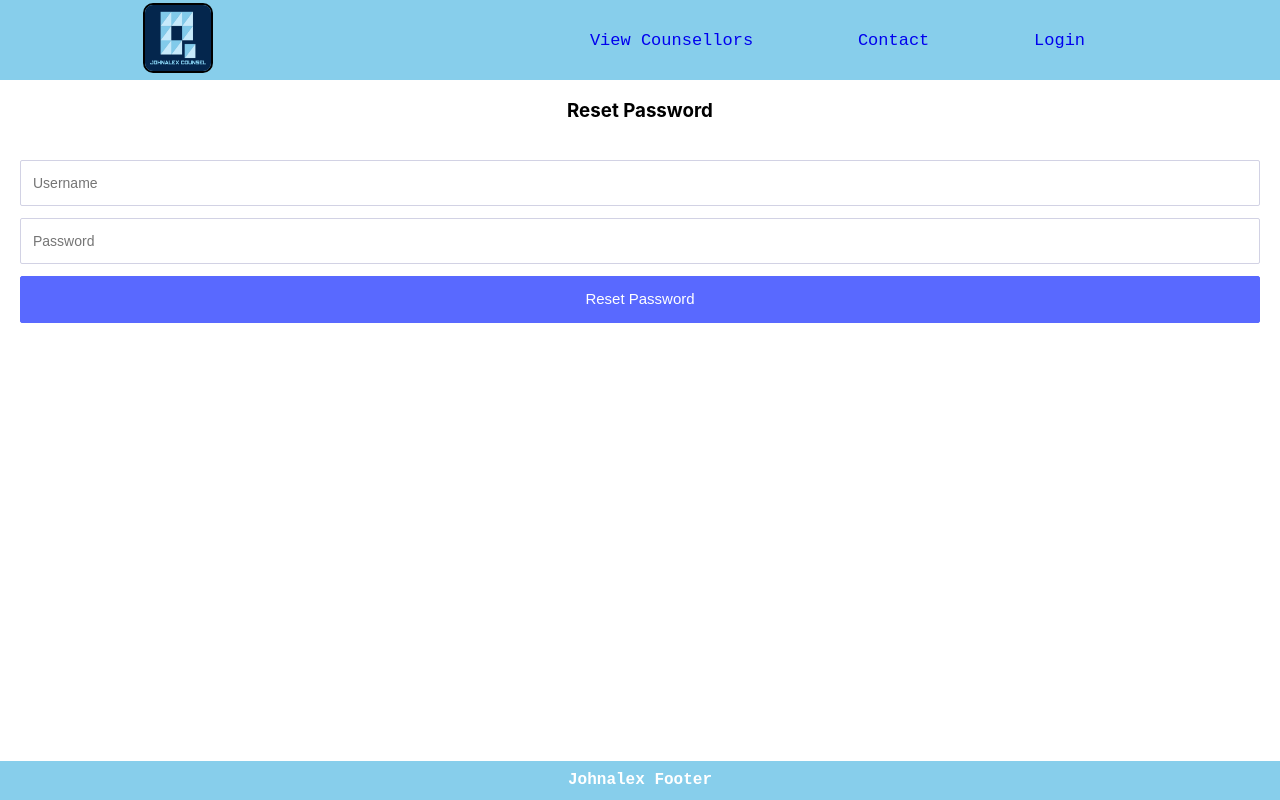
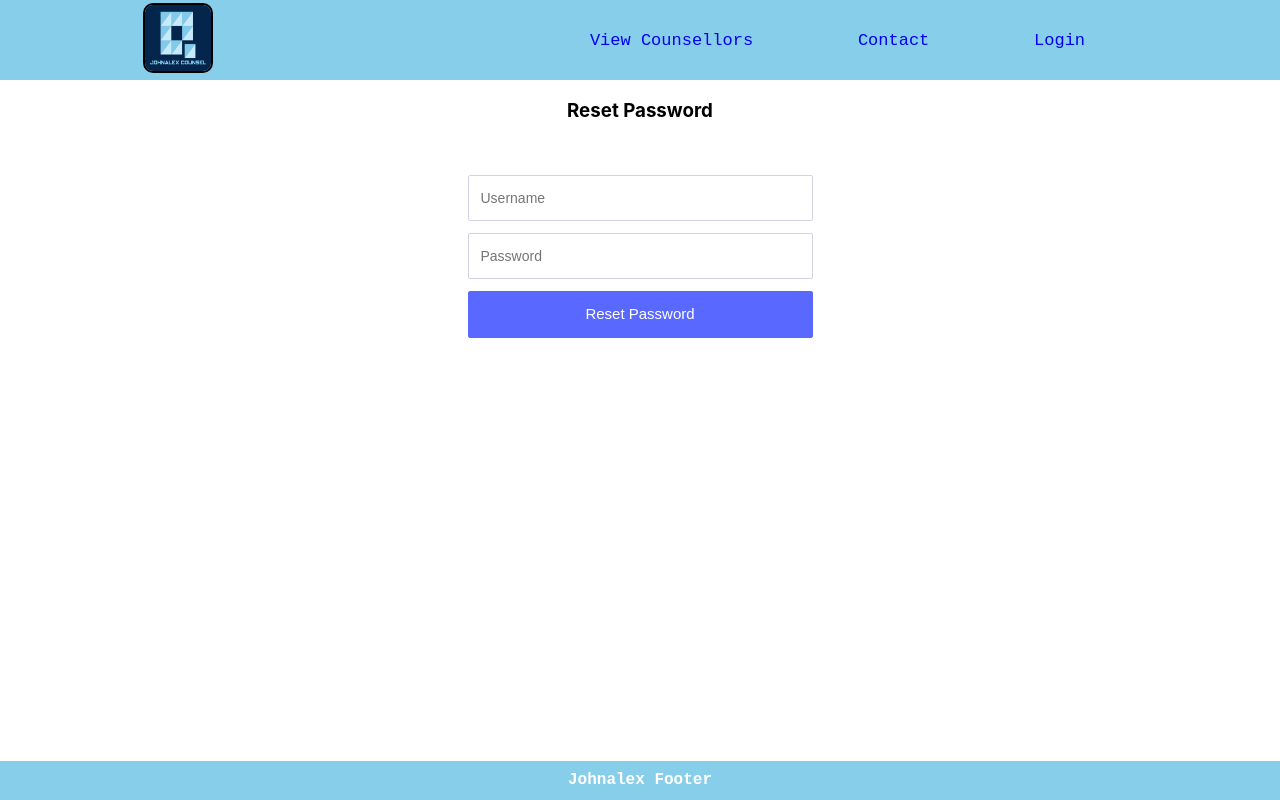
Before and after one commit to Johnalexx/counselling_project, a React (Create React App) app: page /reset-password in a window 1280 px wide. Built offline with nearby package versions, Linux system fonts and the light colour scheme.

Commit message:
reset password

```diff
--- a/src/counsel.css
+++ b/src/counsel.css
@@ -19,6 +19,13 @@ nav{
 }
 a{
     text-decoration: none;
+}
+/* Reset Password page */
+.reset-pass-form-container{
+    width: 100%;
+    max-width: 375px;
+    padding: 15px;
+    margin: auto;
 }
 /* Login Page */
 .login-card-container {
--- a/src/pages/auth/Reset-pass.js
+++ b/src/pages/auth/Reset-pass.js
@@ -6,7 +6,7 @@ function ResetPass() {
             <h3>Reset Password</h3>
             <div className="password-reset-form">
                     <div className="login-card-body">
-                           <form>
+                           <form className="reset-pass-form-container">
                                <div className="login-form-group">
                                     <input class="form-control form-control-lg" id="username" type="text" placeholder="Username" autocomplete="off"/>
                                </div>
```
